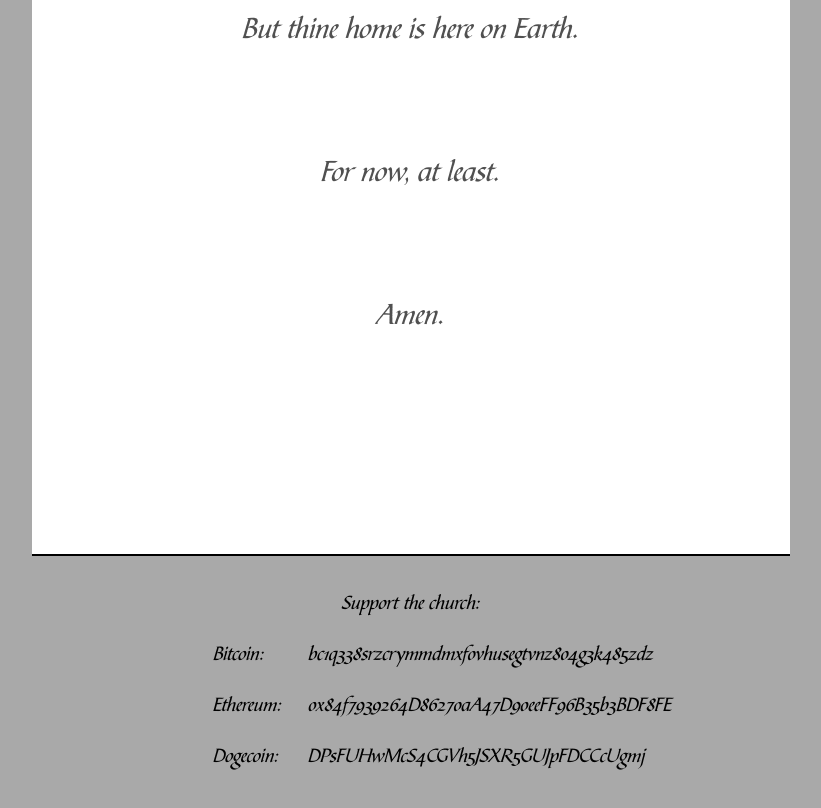
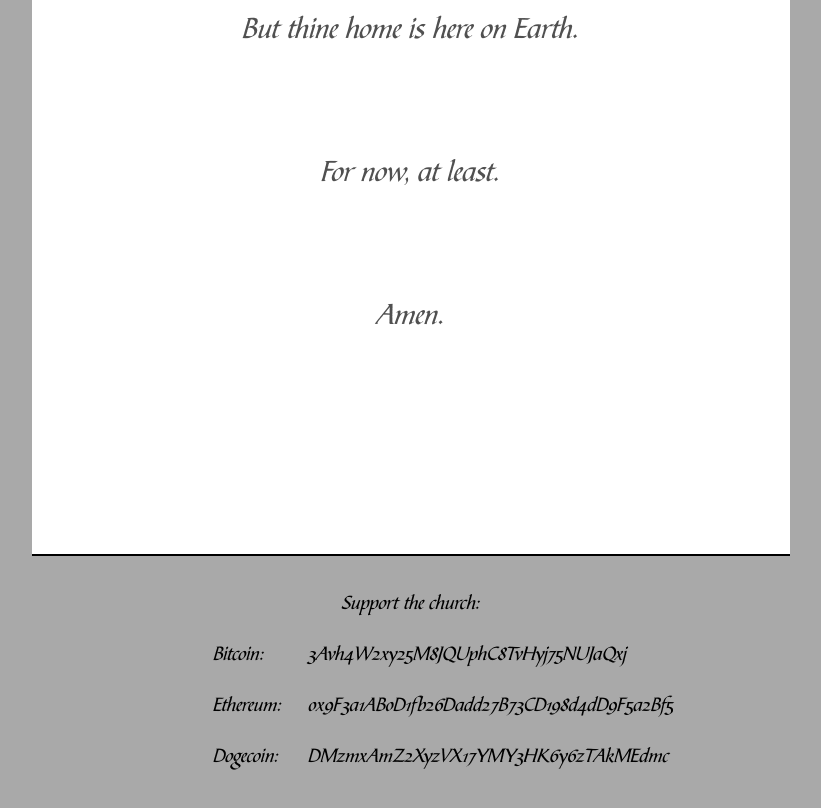
Before and after one commit to madenney/lordelon, a plain HTML site: page index.html in a window 1280 px wide. Shown: the part 1937-2745 px from the top of the page, without its empty margins (229-1050 px from the left). Drawn offline with Linux system fonts and the light colour scheme.

Commit message:
update crypto address

```diff
--- a/index.html
+++ b/index.html
@@ -52,15 +52,15 @@
         <div id="footer-title">Support the church:</div>
         <div class="donation-line">
             <div class="donation-label">Bitcoin:</div>
-            <div class="donation-address">bc1q338srzcrymmdmxf0vhusegtvnz804g3k485zdz</div>
+            <div class="donation-address">3Avh4W2xy25M8JQUphC8TvHyj75NUJaQxj</div>
         </div>
         <div class="donation-line">
             <div class="donation-label">Ethereum:</div>
-            <div class="donation-address">0x84f7939264D86270aA47D90eeFF96B35b3BDF8FE</div>
+            <div class="donation-address">0x9F3a1AB0D1fb26Dadd27B73CD198d4dD9F5a2Bf5</div>
         </div>
         <div class="donation-line">
             <div class="donation-label">Dogecoin:</div>
-            <div class="donation-address">DPsFUHwMcS4CGVh5JSXR5GUJpFDCCcUgmj</div>
+            <div class="donation-address">DMzmxAmZ2XyzVX17YMY3HK6y6zTAkMEdmc</div>
         </div>
     </div>
     <div id="overlay">
```
